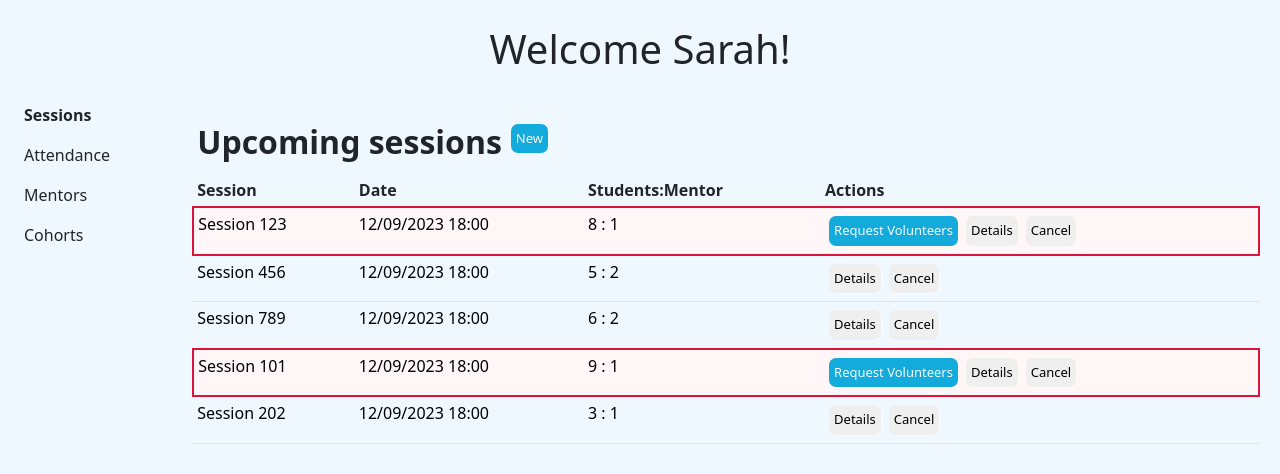
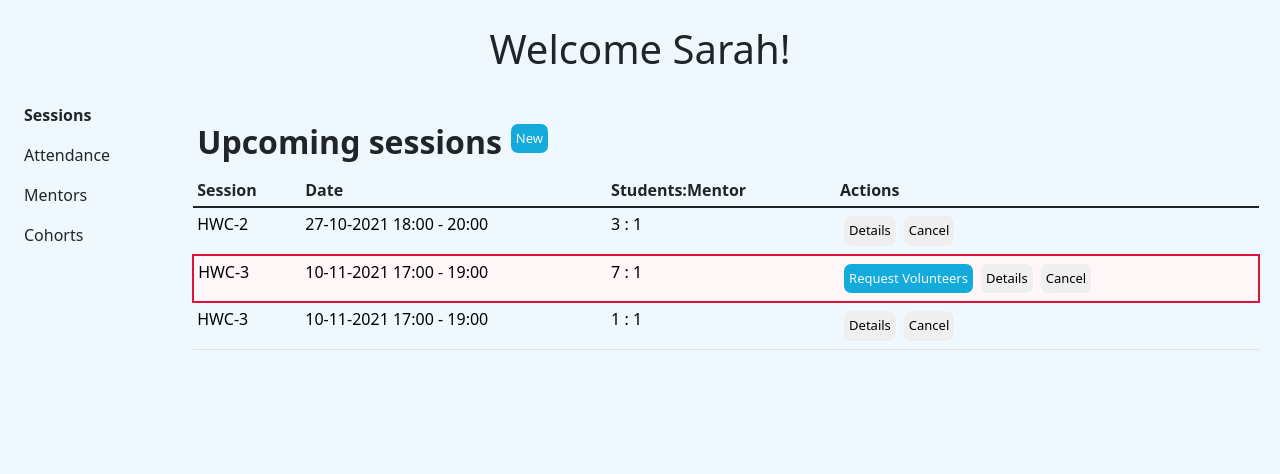
Before and after one commit to muratdemirtas2001/capgemini-hackhaton, a React (Create React App) app in the folder client/: page /admin in a window 1280 px wide. Shown: the top 474 px of the page. Built offline with nearby package versions, Linux system fonts and the light colour scheme.

Commit message:
adapted logic for displaying sessions according to data from backend

```diff
--- a/client/src/data/upcomingSessionsAdmin.js
+++ b/client/src/data/upcomingSessionsAdmin.js
@@ -1,43 +1,30 @@
 const upcomingSessionsAdmin = [
 	{
-		id: 123,
-		title: "Session 123",
-		date: "12/09/2023",
-		time: "18:00",
-		numberOfStudents: 8,
-		numberOfVolunteers: 1,
+		session_id: 1,
+		session_title: "HWC-2",
+		session_date: "27-10-2021",
+		start_time: "18:00",
+		end_time: "20:00",
+		registered_student: "3",
+		registered_mentor: "1",
 	},
 	{
-		id: 456,
-		title: "Session 456",
-		date: "12/09/2023",
-		time: "18:00",
-		numberOfStudents: 5,
-		numberOfVolunteers: 2,
+		session_id: 2,
+		session_title: "HWC-3",
+		session_date: "10-11-2021",
+		start_time: "17:00",
+		end_time: "19:00",
+		registered_student: "7",
+		registered_mentor: "1",
 	},
 	{
-		id: 789,
-		title: "Session 789",
-		date: "12/09/2023",
-		time: "18:00",
-		numberOfStudents: 6,
-		numberOfVolunteers: 2,
-	},
-	{
-		id: 101,
-		title: "Session 101",
-		date: "12/09/2023",
-		time: "18:00",
-		numberOfStudents: 9,
-		numberOfVolunteers: 1,
-	},
-	{
-		id: 202,
-		title: "Session 202",
-		date: "12/09/2023",
-		time: "18:00",
-		numberOfStudents: 3,
-		numberOfVolunteers: 1,
+		session_id: 3,
+		session_title: "HWC-3",
+		session_date: "10-11-2021",
+		start_time: "17:00",
+		end_time: "19:00",
+		registered_student: "1",
+		registered_mentor: "1",
 	},
 ];
 
--- a/client/src/utils/displaySessionsForAdmin.js
+++ b/client/src/utils/displaySessionsForAdmin.js
@@ -4,8 +4,8 @@ import checkStudentVolunteerRatio from "./checkStudentVolunteerRatio";
 const displayUpcomingSessionsForAdmin = (upcomingSessions) => {
 	return upcomingSessions.map((session, index) => {
 		const isRatioAcceptable = checkStudentVolunteerRatio(
-			session.numberOfStudents,
-			session.numberOfVolunteers
+			session.registered_student,
+			session.registered_mentor
 		);
 		return (
 			<tr
@@ -15,15 +15,15 @@ const displayUpcomingSessionsForAdmin = (upcomingSessions) => {
 				].join(" ")}
 				key={`${index}-table-row`}
 			>
-				<td key={`${index}-title`}> {session.title}</td>
+				<td key={`${index}-title`}> {session.session_title}</td>
 				<td key={`${index}-date`}>
-					{session.date} {session.time}
+					{session.session_date} {session.start_time} - {session.end_time}
 				</td>
 				<td key={`${index}-ratio`}>
 					{" "}
-					{session.numberOfStudents} : {session.numberOfVolunteers}
+					{session.registered_student} : {session.registered_mentor}
 				</td>
-				<td key={`${index}-actions`} id={session.id}>
+				<td key={`${index}-actions`} id={session.session_id}>
 					{isRatioAcceptable ? (
 						<div>
 							<Button label="Details" size="small" mode="secondary" />
```
